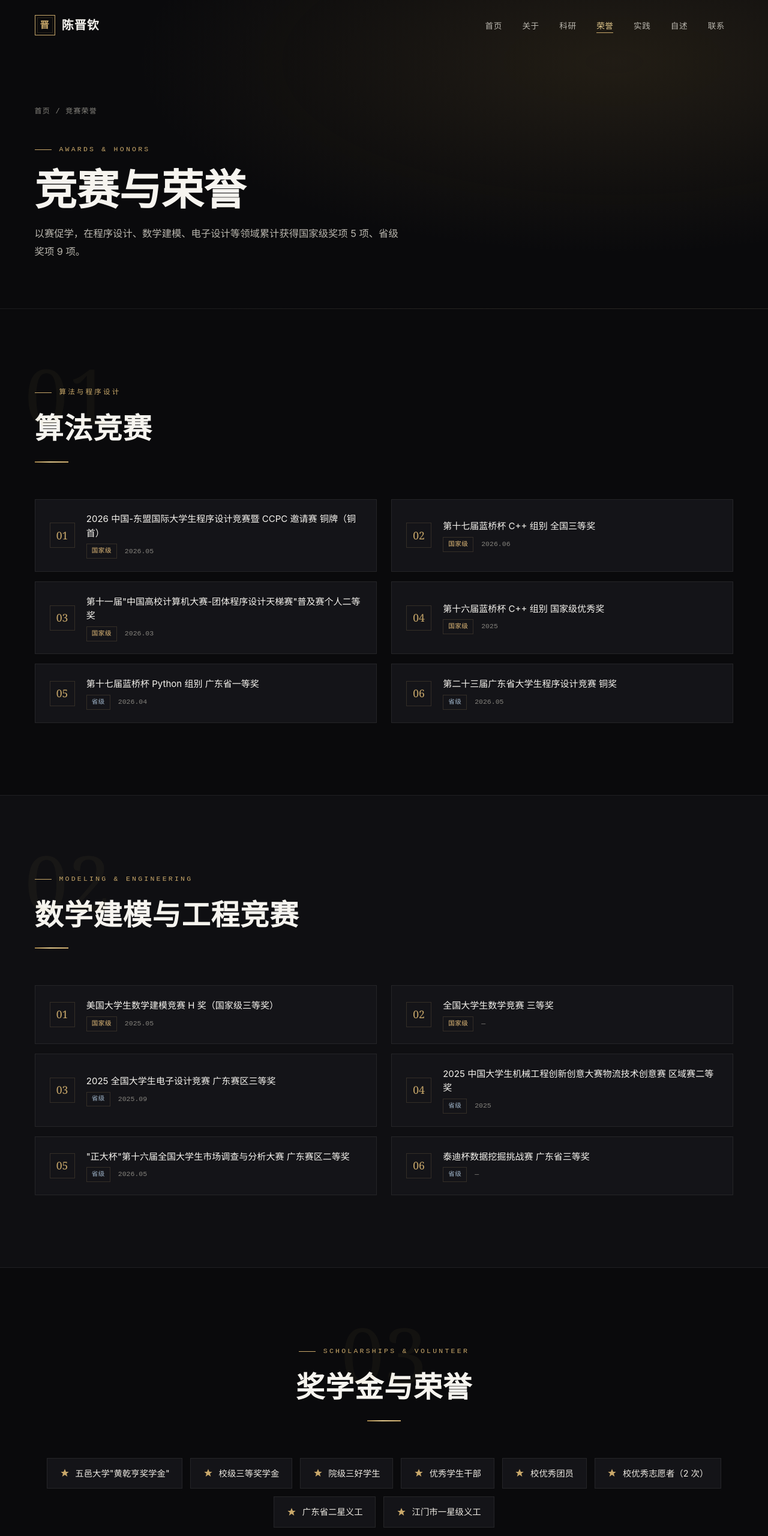
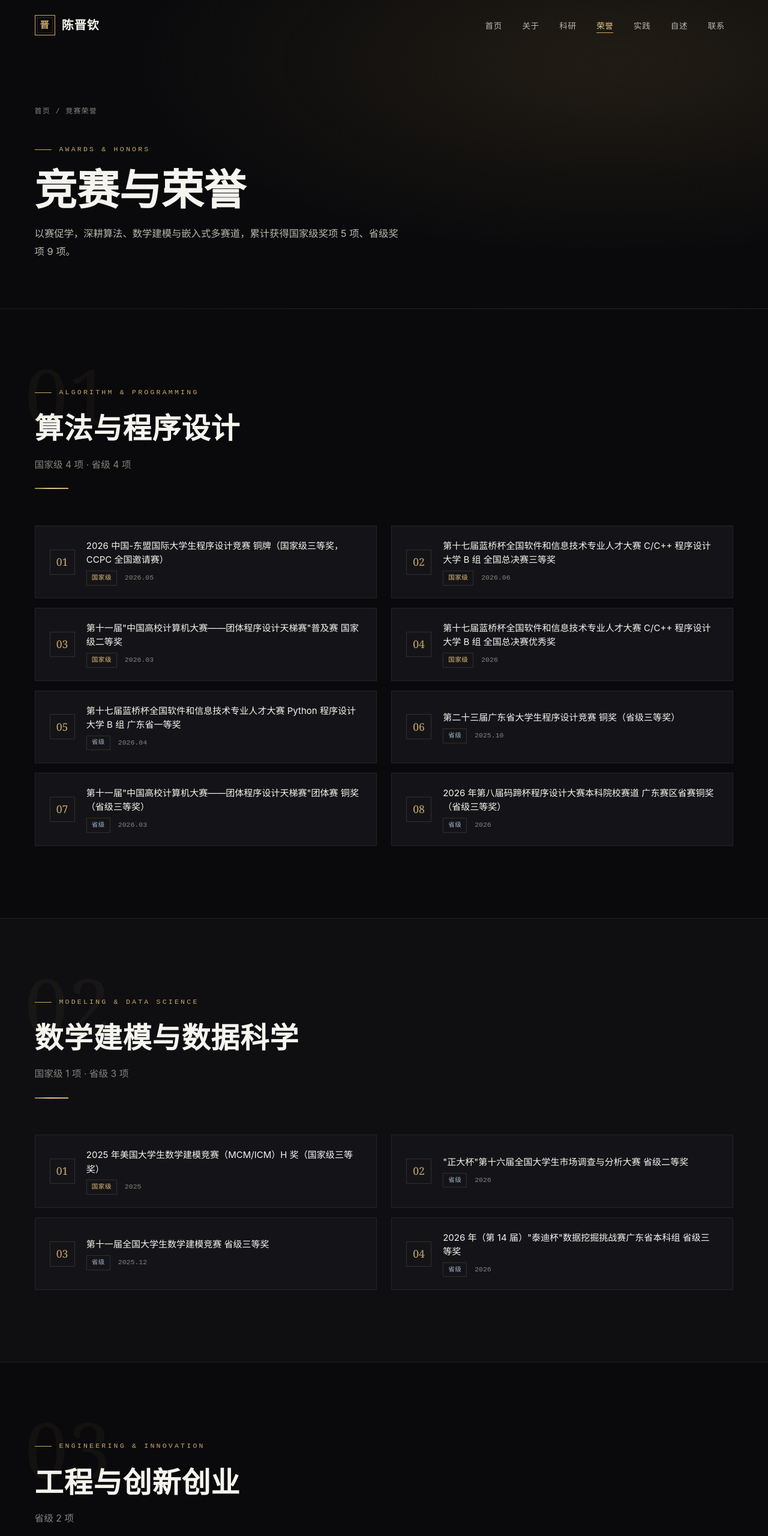
Before and after one commit to c11c111/c11c11.github.io, a plain HTML site: page awards.html in a window 1280 px wide. Shown: the top 2560 px of the page at 60% size. Drawn offline with Linux system fonts and the light colour scheme.

Commit message:
按权威清单修正获奖信息：数学建模省三、补全2项、统一届数与论文标题

```diff
--- a/awards.html
+++ b/awards.html
@@ -25,61 +25,70 @@
     <div class="breadcrumb"><a href="index.html">首页</a> / 竞赛荣誉</div>
     <span class="eyebrow">Awards & Honors</span>
     <h1>竞赛与荣誉</h1>
-    <p class="lede">以赛促学，在程序设计、数学建模、电子设计等领域累计获得国家级奖项 5 项、省级奖项 9 项。</p>
+    <p class="lede">以赛促学，深耕算法、数学建模与嵌入式多赛道，累计获得国家级奖项 5 项、省级奖项 9 项。</p>
   </div>
 </section>
 
 <section class="section">
   <div class="container">
-    <div class="section-head reveal"><span class="section-num">01</span><span class="eyebrow">算法与程序设计</span><h2>算法竞赛</h2><div class="gold-rule"></div></div>
+    <div class="section-head reveal"><span class="section-num">01</span><span class="eyebrow">Algorithm & Programming</span><h2>算法与程序设计</h2><p class="sub">国家级 4 项 · 省级 4 项</p><div class="gold-rule"></div></div>
     <div class="awards-grid">
-      <div class="award-item reveal"><div class="award-medal">01</div><div class="award-info"><div class="award-name">2026 中国-东盟国际大学生程序设计竞赛暨 CCPC 邀请赛 铜牌（铜首）</div><div class="award-meta"><span class="level-badge level-national">国家级</span><span>2026.05</span></div></div></div>
-      <div class="award-item reveal"><div class="award-medal">02</div><div class="award-info"><div class="award-name">第十七届蓝桥杯 C++ 组别 全国三等奖</div><div class="award-meta"><span class="level-badge level-national">国家级</span><span>2026.06</span></div></div></div>
-      <div class="award-item reveal"><div class="award-medal">03</div><div class="award-info"><div class="award-name">第十一届"中国高校计算机大赛-团体程序设计天梯赛"普及赛个人二等奖</div><div class="award-meta"><span class="level-badge level-national">国家级</span><span>2026.03</span></div></div></div>
-      <div class="award-item reveal"><div class="award-medal">04</div><div class="award-info"><div class="award-name">第十六届蓝桥杯 C++ 组别 国家级优秀奖</div><div class="award-meta"><span class="level-badge level-national">国家级</span><span>2025</span></div></div></div>
-      <div class="award-item reveal"><div class="award-medal">05</div><div class="award-info"><div class="award-name">第十七届蓝桥杯 Python 组别 广东省一等奖</div><div class="award-meta"><span class="level-badge level-provincial">省级</span><span>2026.04</span></div></div></div>
-      <div class="award-item reveal"><div class="award-medal">06</div><div class="award-info"><div class="award-name">第二十三届广东省大学生程序设计竞赛 铜奖</div><div class="award-meta"><span class="level-badge level-provincial">省级</span><span>2026.05</span></div></div></div>
+      <div class="award-item reveal"><div class="award-medal">01</div><div class="award-info"><div class="award-name">2026 中国-东盟国际大学生程序设计竞赛 铜牌（国家级三等奖，CCPC 全国邀请赛）</div><div class="award-meta"><span class="level-badge level-national">国家级</span><span>2026.05</span></div></div></div>
+      <div class="award-item reveal"><div class="award-medal">02</div><div class="award-info"><div class="award-name">第十七届蓝桥杯全国软件和信息技术专业人才大赛 C/C++ 程序设计大学 B 组 全国总决赛三等奖</div><div class="award-meta"><span class="level-badge level-national">国家级</span><span>2026.06</span></div></div></div>
+      <div class="award-item reveal"><div class="award-medal">03</div><div class="award-info"><div class="award-name">第十一届"中国高校计算机大赛——团体程序设计天梯赛"普及赛 国家级二等奖</div><div class="award-meta"><span class="level-badge level-national">国家级</span><span>2026.03</span></div></div></div>
+      <div class="award-item reveal"><div class="award-medal">04</div><div class="award-info"><div class="award-name">第十七届蓝桥杯全国软件和信息技术专业人才大赛 C/C++ 程序设计大学 B 组 全国总决赛优秀奖</div><div class="award-meta"><span class="level-badge level-national">国家级</span><span>2026</span></div></div></div>
+      <div class="award-item reveal"><div class="award-medal">05</div><div class="award-info"><div class="award-name">第十七届蓝桥杯全国软件和信息技术专业人才大赛 Python 程序设计大学 B 组 广东省一等奖</div><div class="award-meta"><span class="level-badge level-provincial">省级</span><span>2026.04</span></div></div></div>
+      <div class="award-item reveal"><div class="award-medal">06</div><div class="award-info"><div class="award-name">第二十三届广东省大学生程序设计竞赛 铜奖（省级三等奖）</div><div class="award-meta"><span class="level-badge level-provincial">省级</span><span>2025.10</span></div></div></div>
+      <div class="award-item reveal"><div class="award-medal">07</div><div class="award-info"><div class="award-name">第十一届"中国高校计算机大赛——团体程序设计天梯赛"团体赛 铜奖（省级三等奖）</div><div class="award-meta"><span class="level-badge level-provincial">省级</span><span>2026.03</span></div></div></div>
+      <div class="award-item reveal"><div class="award-medal">08</div><div class="award-info"><div class="award-name">2026 年第八届码蹄杯程序设计大赛本科院校赛道 广东赛区省赛铜奖（省级三等奖）</div><div class="award-meta"><span class="level-badge level-provincial">省级</span><span>2026</span></div></div></div>
     </div>
   </div>
 </section>
 
 <section class="section section-alt">
   <div class="container">
-    <div class="section-head reveal"><span class="section-num">02</span><span class="eyebrow">Modeling & Engineering</span><h2>数学建模与工程竞赛</h2><div class="gold-rule"></div></div>
+    <div class="section-head reveal"><span class="section-num">02</span><span class="eyebrow">Modeling & Data Science</span><h2>数学建模与数据科学</h2><p class="sub">国家级 1 项 · 省级 3 项</p><div class="gold-rule"></div></div>
     <div class="awards-grid">
-      <div class="award-item reveal"><div class="award-medal">01</div><div class="award-info"><div class="award-name">美国大学生数学建模竞赛 H 奖（国家级三等奖）</div><div class="award-meta"><span class="level-badge level-national">国家级</span><span>2025.05</span></div></div></div>
-      <div class="award-item reveal"><div class="award-medal">02</div><div class="award-info"><div class="award-name">全国大学生数学竞赛 三等奖</div><div class="award-meta"><span class="level-badge level-national">国家级</span><span>—</span></div></div></div>
-      <div class="award-item reveal"><div class="award-medal">03</div><div class="award-info"><div class="award-name">2025 全国大学生电子设计竞赛 广东赛区三等奖</div><div class="award-meta"><span class="level-badge level-provincial">省级</span><span>2025.09</span></div></div></div>
-      <div class="award-item reveal"><div class="award-medal">04</div><div class="award-info"><div class="award-name">2025 中国大学生机械工程创新创意大赛物流技术创意赛 区域赛二等奖</div><div class="award-meta"><span class="level-badge level-provincial">省级</span><span>2025</span></div></div></div>
-      <div class="award-item reveal"><div class="award-medal">05</div><div class="award-info"><div class="award-name">"正大杯"第十六届全国大学生市场调查与分析大赛 广东赛区二等奖</div><div class="award-meta"><span class="level-badge level-provincial">省级</span><span>2026.05</span></div></div></div>
-      <div class="award-item reveal"><div class="award-medal">06</div><div class="award-info"><div class="award-name">泰迪杯数据挖掘挑战赛 广东省三等奖</div><div class="award-meta"><span class="level-badge level-provincial">省级</span><span>—</span></div></div></div>
+      <div class="award-item reveal"><div class="award-medal">01</div><div class="award-info"><div class="award-name">2025 年美国大学生数学建模竞赛（MCM/ICM）H 奖（国家级三等奖）</div><div class="award-meta"><span class="level-badge level-national">国家级</span><span>2025</span></div></div></div>
+      <div class="award-item reveal"><div class="award-medal">02</div><div class="award-info"><div class="award-name">"正大杯"第十六届全国大学生市场调查与分析大赛 省级二等奖</div><div class="award-meta"><span class="level-badge level-provincial">省级</span><span>2026</span></div></div></div>
+      <div class="award-item reveal"><div class="award-medal">03</div><div class="award-info"><div class="award-name">第十一届全国大学生数学建模竞赛 省级三等奖</div><div class="award-meta"><span class="level-badge level-provincial">省级</span><span>2025.12</span></div></div></div>
+      <div class="award-item reveal"><div class="award-medal">04</div><div class="award-info"><div class="award-name">2026 年（第 14 届）"泰迪杯"数据挖掘挑战赛广东省本科组 省级三等奖</div><div class="award-meta"><span class="level-badge level-provincial">省级</span><span>2026</span></div></div></div>
     </div>
   </div>
 </section>
 
 <section class="section">
   <div class="container">
-    <div class="section-head center reveal"><span class="section-num">03</span><span class="eyebrow">Scholarships & Volunteer</span><h2>奖学金与荣誉</h2><div class="gold-rule"></div></div>
-    <div class="honor-pills">
-      <div class="honor-pill reveal"><svg viewBox="0 0 24 24" fill="currentColor"><path d="M12 2l3 7h7l-5.5 4.5L18.5 21 12 16.5 5.5 21l2-7.5L2 9h7z"/></svg> 五邑大学"黄乾亨奖学金"</div>
-      <div class="honor-pill reveal"><svg viewBox="0 0 24 24" fill="currentColor"><path d="M12 2l3 7h7l-5.5 4.5L18.5 21 12 16.5 5.5 21l2-7.5L2 9h7z"/></svg> 校级三等奖学金</div>
-      <div class="honor-pill reveal"><svg viewBox="0 0 24 24" fill="currentColor"><path d="M12 2l3 7h7l-5.5 4.5L18.5 21 12 16.5 5.5 21l2-7.5L2 9h7z"/></svg> 院级三好学生</div>
-      <div class="honor-pill reveal"><svg viewBox="0 0 24 24" fill="currentColor"><path d="M12 2l3 7h7l-5.5 4.5L18.5 21 12 16.5 5.5 21l2-7.5L2 9h7z"/></svg> 优秀学生干部</div>
-      <div class="honor-pill reveal"><svg viewBox="0 0 24 24" fill="currentColor"><path d="M12 2l3 7h7l-5.5 4.5L18.5 21 12 16.5 5.5 21l2-7.5L2 9h7z"/></svg> 校优秀团员</div>
-      <div class="honor-pill reveal"><svg viewBox="0 0 24 24" fill="currentColor"><path d="M12 2l3 7h7l-5.5 4.5L18.5 21 12 16.5 5.5 21l2-7.5L2 9h7z"/></svg> 校优秀志愿者（2 次）</div>
-      <div class="honor-pill reveal"><svg viewBox="0 0 24 24" fill="currentColor"><path d="M12 2l3 7h7l-5.5 4.5L18.5 21 12 16.5 5.5 21l2-7.5L2 9h7z"/></svg> 广东省二星义工</div>
-      <div class="honor-pill reveal"><svg viewBox="0 0 24 24" fill="currentColor"><path d="M12 2l3 7h7l-5.5 4.5L18.5 21 12 16.5 5.5 21l2-7.5L2 9h7z"/></svg> 江门市一星级义工</div>
+    <div class="section-head reveal"><span class="section-num">03</span><span class="eyebrow">Engineering & Innovation</span><h2>工程与创新创业</h2><p class="sub">省级 2 项</p><div class="gold-rule"></div></div>
+    <div class="awards-grid">
+      <div class="award-item reveal"><div class="award-medal">01</div><div class="award-info"><div class="award-name">2025 全国大学生电子设计竞赛 广东赛区三等奖</div><div class="award-meta"><span class="level-badge level-provincial">省级</span><span>2025.08</span></div></div></div>
+      <div class="award-item reveal"><div class="award-medal">02</div><div class="award-info"><div class="award-name">2025 年中国大学生机械工程创新创意大赛物流技术创意赛 区域赛二等奖</div><div class="award-meta"><span class="level-badge level-provincial">省级</span><span>2025</span></div></div></div>
     </div>
   </div>
 </section>
 
 <section class="section section-alt">
   <div class="container">
-    <div class="section-head center reveal"><span class="section-num">04</span><span class="eyebrow">Certificates</span><h2>获奖证书掠影</h2><p class="sub">部分荣誉证书原件，点击可放大查看。</p><div class="gold-rule"></div></div>
+    <div class="section-head center reveal"><span class="section-num">04</span><span class="eyebrow">Scholarships & Honors</span><h2>奖学金与荣誉</h2><p class="sub">奖学金 2 项 · 荣誉称号 6 项，覆盖学业与综合德育评价。</p><div class="gold-rule"></div></div>
+    <div class="honor-pills">
+      <div class="honor-pill reveal"><svg viewBox="0 0 24 24" fill="currentColor"><path d="M12 2l3 7h7l-5.5 4.5L18.5 21 12 16.5 5.5 21l2-7.5L2 9h7z"/></svg> 2025-2026 学年 五邑大学"黄乾亨奖学金"</div>
+      <div class="honor-pill reveal"><svg viewBox="0 0 24 24" fill="currentColor"><path d="M12 2l3 7h7l-5.5 4.5L18.5 21 12 16.5 5.5 21l2-7.5L2 9h7z"/></svg> 2024-2025 学年 五邑大学三等奖学金</div>
+      <div class="honor-pill reveal"><svg viewBox="0 0 24 24" fill="currentColor"><path d="M12 2l3 7h7l-5.5 4.5L18.5 21 12 16.5 5.5 21l2-7.5L2 9h7z"/></svg> 2025-2026 学年 五邑大学"优秀共青团员"</div>
+      <div class="honor-pill reveal"><svg viewBox="0 0 24 24" fill="currentColor"><path d="M12 2l3 7h7l-5.5 4.5L18.5 21 12 16.5 5.5 21l2-7.5L2 9h7z"/></svg> 2024-2025 学年 五邑大学"优秀学术干部"</div>
+      <div class="honor-pill reveal"><svg viewBox="0 0 24 24" fill="currentColor"><path d="M12 2l3 7h7l-5.5 4.5L18.5 21 12 16.5 5.5 21l2-7.5L2 9h7z"/></svg> 五邑大学"优秀志愿者"（2 次）</div>
+      <div class="honor-pill reveal"><svg viewBox="0 0 24 24" fill="currentColor"><path d="M12 2l3 7h7l-5.5 4.5L18.5 21 12 16.5 5.5 21l2-7.5L2 9h7z"/></svg> 2025 年江门市"一星级"义工</div>
+      <div class="honor-pill reveal"><svg viewBox="0 0 24 24" fill="currentColor"><path d="M12 2l3 7h7l-5.5 4.5L18.5 21 12 16.5 5.5 21l2-7.5L2 9h7z"/></svg> 2026 年广东省"二星志愿者"</div>
+    </div>
+  </div>
+</section>
+
+<section class="section">
+  <div class="container">
+    <div class="section-head center reveal"><span class="section-num">05</span><span class="eyebrow">Certificates</span><h2>获奖证书掠影</h2><p class="sub">部分荣誉证书原件，点击可放大查看。</p><div class="gold-rule"></div></div>
     <div class="cert-gallery">
       <div class="cert-item reveal" data-lightbox data-src="assets/img/cert-ccpc.jpg" data-cap="中国-东盟国际大学生程序设计竞赛暨 CCPC 邀请赛 铜牌" data-sub="国家级 · 2026.05">
         <img src="assets/img/cert-ccpc.jpg" alt="CCPC 铜牌证书" loading="lazy">
-        <div class="cap">CCPC 邀请赛 · 铜牌（铜首）</div>
+        <div class="cap">CCPC 邀请赛 · 铜牌</div>
       </div>
       <div class="cert-item tall reveal" data-lightbox data-src="assets/img/cert-bluebridge.jpg" data-cap="第十七届蓝桥杯全国软件和信息技术专业人才大赛 获奖证书" data-sub="国家级 · 2026">
         <img src="assets/img/cert-bluebridge.jpg" alt="蓝桥杯获奖证书" loading="lazy">
```
Also changed, not shown: about.html (+7 -8 lines), experience.html (+1 -1 lines), index.html (+5 -5 lines), projects.html (+1 -1 lines), statement.html (+3 -3 lines).
